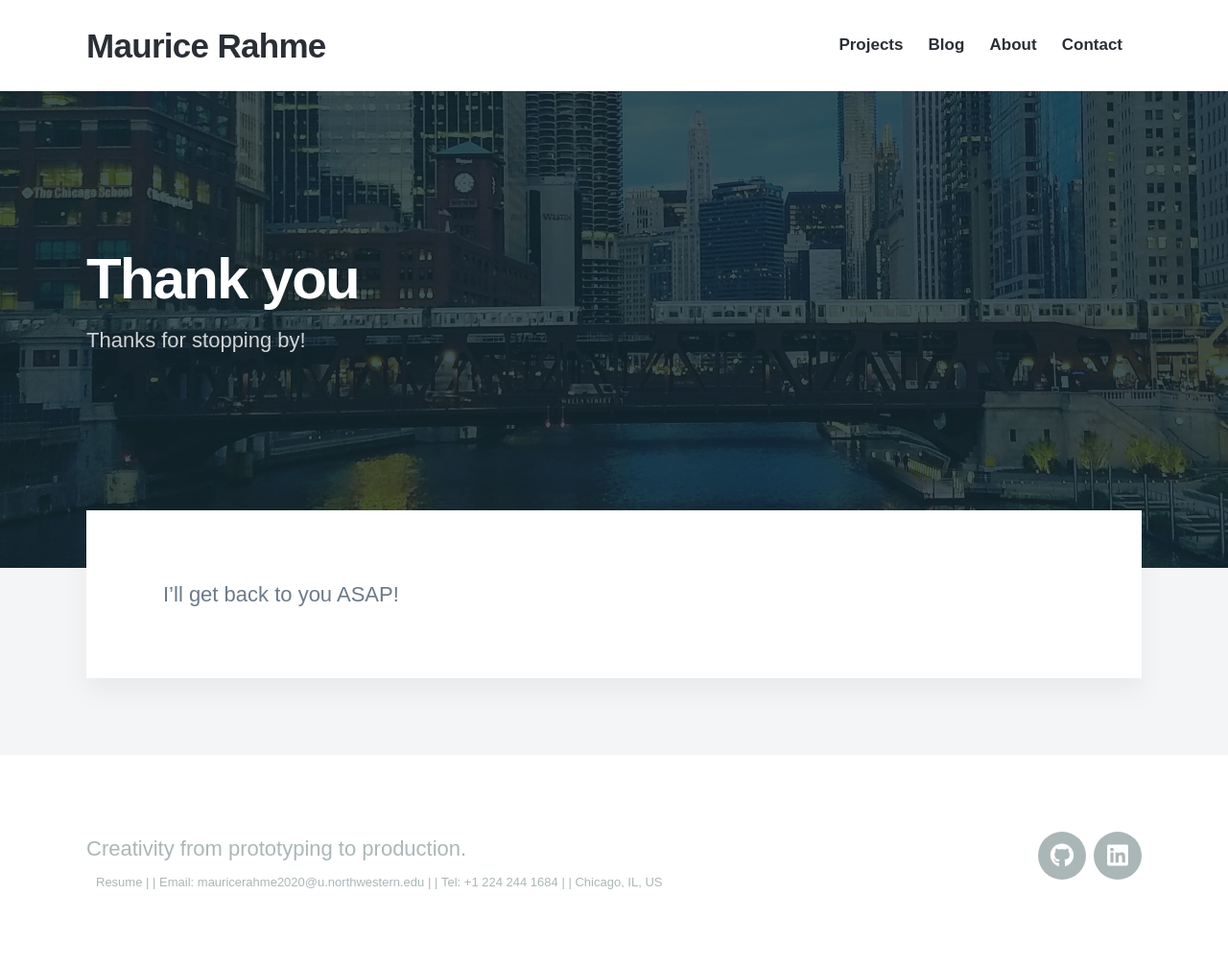
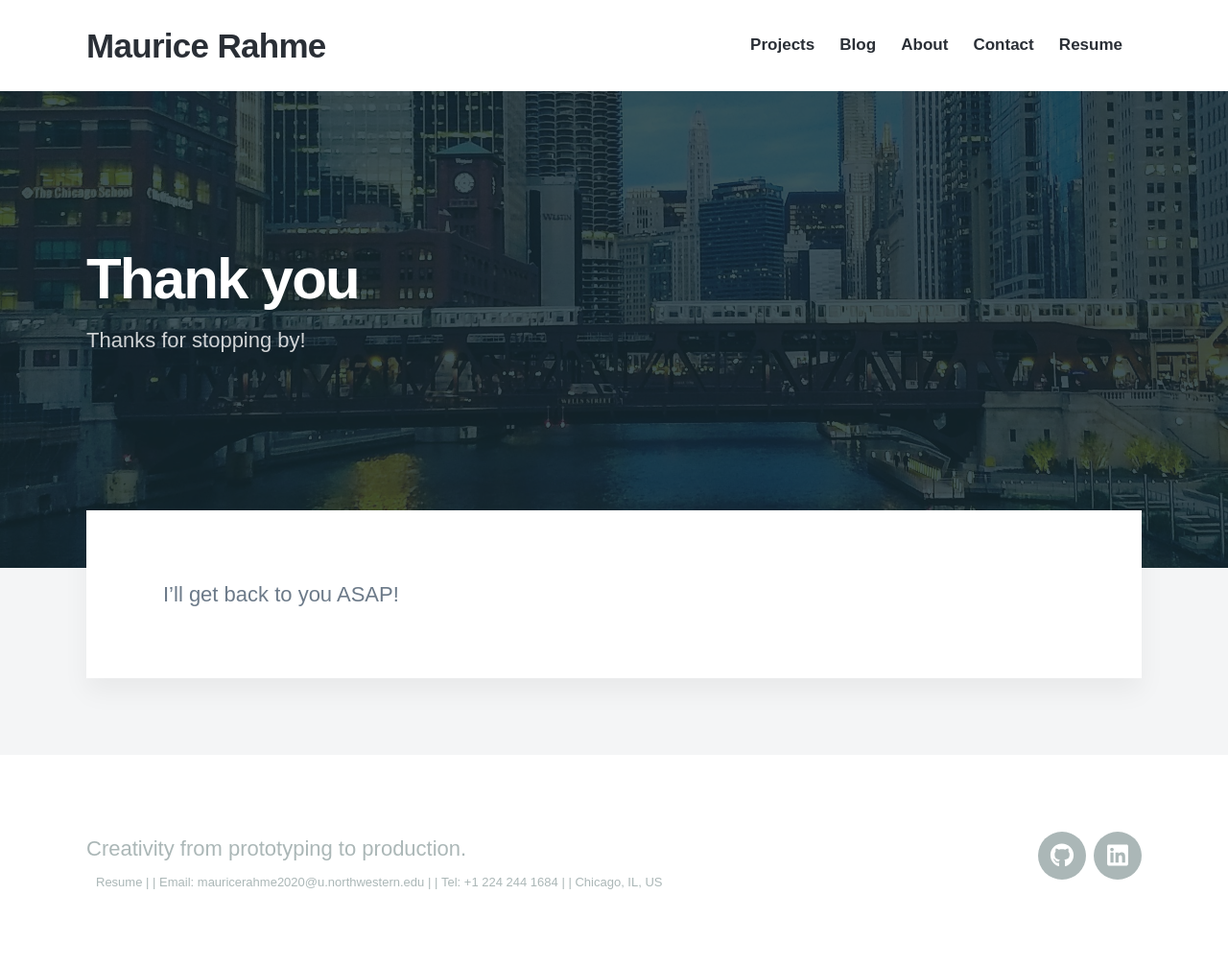
Before and after one commit to saarah-g/saarah-g.github.io, a Jekyll site: the page built from _pages/thanks.md, in a window 1280 px wide. Shown: the whole page at 96% size. Built offline with Jekyll 4.4.1, drawn with Linux system fonts in a browser that asks for light colours; nearby versions of some CDN libraries; some web fonts are replaced.

Commit message:
added resume to navigation

```diff
--- a/_data/settings.yml
+++ b/_data/settings.yml
@@ -16,6 +16,8 @@ menu_settings:
       url: '/about'
     - title: 'Contact'
       url: '/contact'
+    - title: 'Resume'
+      url: 'https://moribots.github.io/images/MR.pdf'
 
 footer_settings:
   footer_tagline: 'Creativity from prototyping to production.'
```
